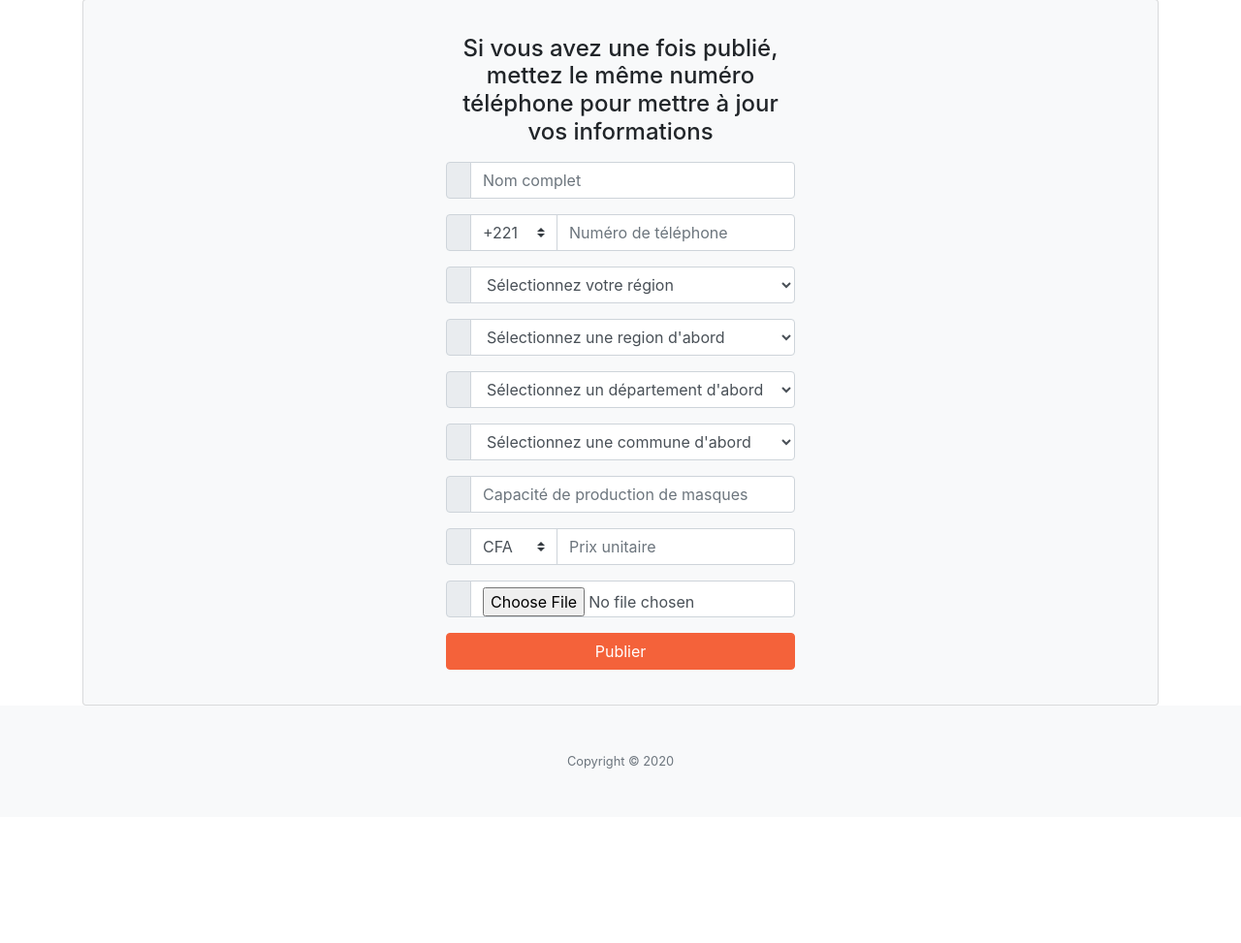
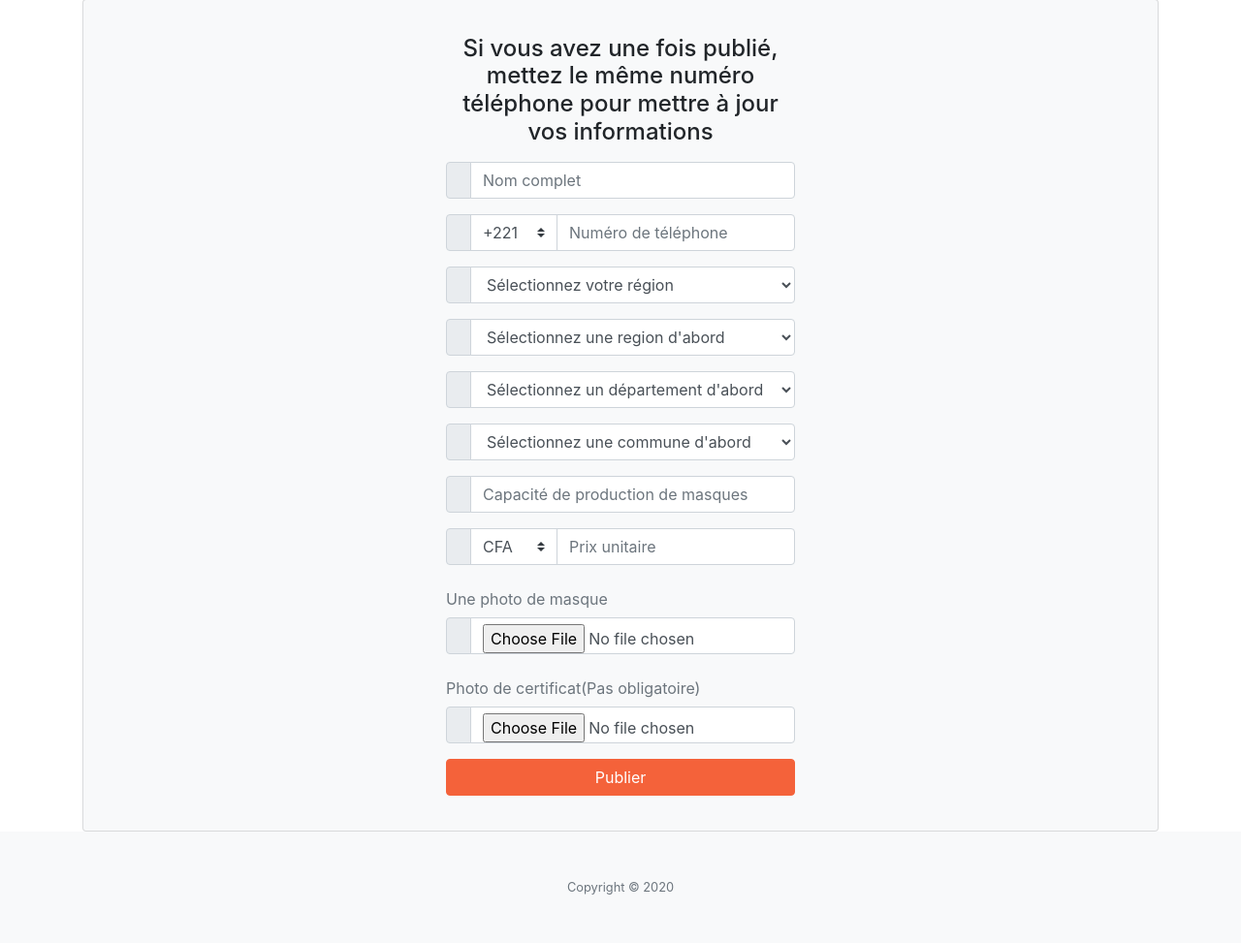
Before and after one commit to AmadouBenito/senmask, a CodeIgniter app: page /senmask/index.php/welcome/publier in a window 1280 px wide. Shown: the part 438-1411 px from the top of the page at 97% size. Before the commit the page ends 1231 px from the top, so only its background shows below. Run offline with CodeIgniter, Linux system fonts and the light colour scheme; tables that the repository leaves empty or names only in its code hold one stand-in row (values such as "Sample post"); some libraries are stand-ins or nearby versions; some web fonts are replaced.

Commit message:
Ne reste que certificats et multiple update

```diff
--- a/application/controllers/Welcome.php
+++ b/application/controllers/Welcome.php
@@ -87,6 +87,29 @@ class Welcome extends CI_Controller {
 			$data = $this->upload->data();
 			$data_user['photo'] = $data['file_name'];
 		}
+		if ($this->input->post('certificat')) {
+			$data['certificat'] = $this->input->post('certificat');
+			$config1 = array(
+				'upload_path' => "./assets/img/certificats",
+				'allowed_types' => "gif|jpg|png|jpeg",
+				'overwrite' => TRUE,
+				'max_size' => "6048000",
+				'max_height' => "2768",
+				'max_width' => "2724"
+			);
+
+			$this->load->library('upload', $config1);
+
+			if (!$this->upload->do_upload('certificat')) {
+				$error = array('error' => $this->upload->display_errors());
+				$this->session->set_flashdata('eroor_p', $error);
+				redirect("welcome/publier");
+				exit;
+			} else {
+				$data = $this->upload->data();
+				$data_user['photo'] = $data['file_name'];
+			}
+		}
 		$insrt = $this->senmask->publier($data_user);
 		if ($insrt) {
 			$this->session->set_flashdata('message', 'ajout_succed');
--- a/application/views/head.php
+++ b/application/views/head.php
@@ -6,6 +6,7 @@
     <meta name="viewport" content="width=device-width, initial-scale=1, shrink-to-fit=no" />
     <meta name="description" content="" />
     <meta name="author" content="" />
+    <link rel="shortcut icon" type="image/x-icon" href="<?php echo base_url() ?>assets/admin/img/favorit.ico">
     <title>SenMask</title>
     <!-- Font Awesome icons (free version)-->
     <script src="<?php echo base_url() ?>assets/js/scrip_js.js" crossorigin="anonymous"></script>
--- a/application/views/header.php
+++ b/application/views/header.php
@@ -12,7 +12,7 @@
             <div class="col-lg-8 align-self-baseline">
                 <p class="text-white-75 font-weight-light mb-5">
                     Cette plateforme permet la visualisation des informations sur les stocks en fonction des localités. <br />
-                    Elle permet aussi à tout distributeur de masques de pouvoir <span style="color: #f4623a">publier son stocks de masques.</span> <br>
+                    Elle permet aussi à tout distributeur(vendeurs) de masques de pouvoir <span style="color: #f4623a">publier ses informations.</span> <br>
                 </p>
                 <a class="btn btn-primary btn-xl js-scroll-trigger" href="#localite">En savoir plus</a>
             </div>
--- a/application/views/inscription.php
+++ b/application/views/inscription.php
@@ -85,12 +85,25 @@
                     </select>
                     <input required name="prix" class="form-control" placeholder="Prix unitaire" type="number">
                 </div>
-                <!-- Image -->
+                <!-- Image profile -->
+                <div class="form-group input-group" style="margin: unset">
+                    <input class="form-control" placeholder="Une photo de masque" disabled type="text" style="border: none !important; background: unset; padding: unset !important">
+                </div>
                 <div class="form-group input-group">
                     <div class="input-group-prepend">
                         <span class="input-group-text"> <i class="fa fa-image"></i> </span>
                     </div>
-                    <input name="userfile" id="userfile" class="form-control" placeholder="Photo de masque" type="file">
+                    <input name="userfile" id="userfile" class="form-control"  type="file">
+                </div>
+                <!-- Image certificas -->
+                <div class="form-group input-group" style="margin: unset">
+                    <input class="form-control" placeholder="Photo de certificat(Pas obligatoire)" disabled type="text" style="border: none !important; background: unset; padding: unset !important">
+                </div>
+                <div class="form-group input-group">
+                    <div class="input-group-prepend">
+                        <span class="input-group-text"> <i class="fa fa-image"></i> </span>
+                    </div>
+                    <input name="certificat" id="certificat" class="form-control" type="file">
                 </div>
                 <!--Button -->
                 <div class="form-group">
--- a/assets/css/style_map.css
+++ b/assets/css/style_map.css
@@ -363,9 +363,9 @@
 }
 
 .contact-box.center-version>a img {
-	width: 80px;
-	height: 80px;
-	margin-top: 10px;
+	width: 120px;
+	height: 120px;
+	margin-top: 5px;
     margin-bottom: 10px;
     border-radius: 20%;
 }
```
Also changed, not shown: assets/img/2658.jpg (deleted), assets/img/bg-masthead.jpg (deleted), assets/img/profiles/25915913-26937994.jpg (added), 4 other files.
